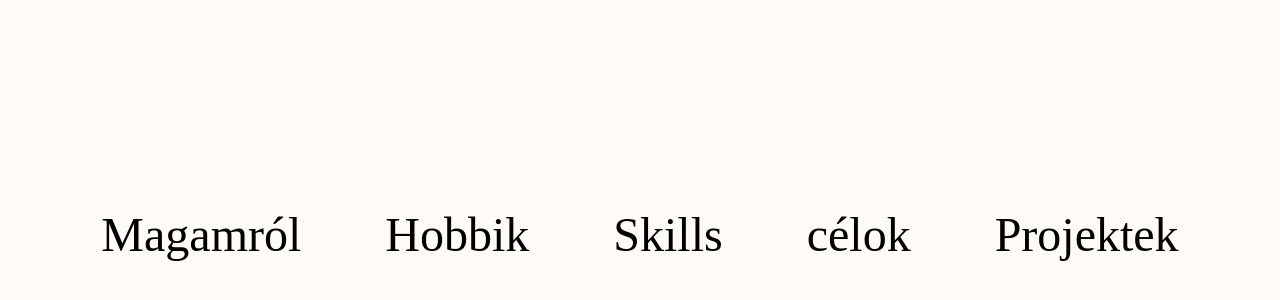
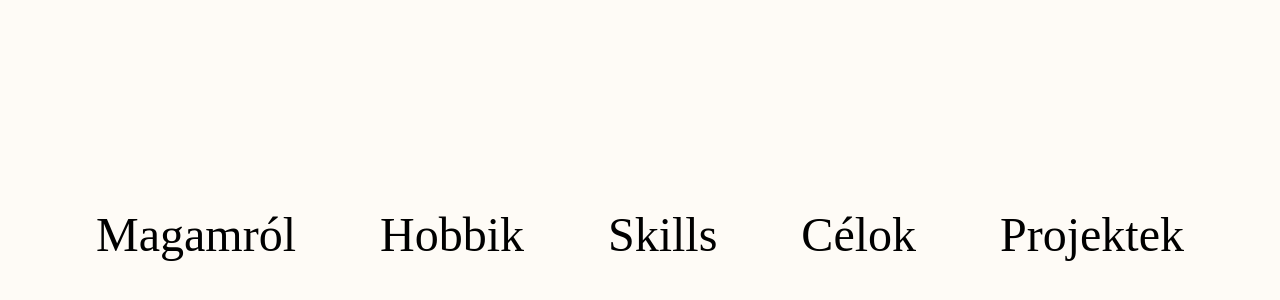
Before and after one commit to bufer99/Portfolio, a React (Create React App) app in the folder portfolio/: page / in a window 1280 px wide. Shown: the part 166-466 px from the top of the page. Built offline with nearby package versions, Linux system fonts and the light colour scheme; no server answers.

Commit message:
Update Navigation.js

```diff
--- a/portfolio/src/components/Navigation.js
+++ b/portfolio/src/components/Navigation.js
@@ -75,7 +75,7 @@ export const Navtigation = () => {
                             initial={{ y: 1000, opacity: 0 }}
                             exit={{ y: -1000, opacity: 0 }}
                             transition={{ delay: 0.4 }} onClick={click}>
-                            célok
+                            Célok
                         </Item>
                         <Item animate={{ y: 0, opacity: 1 }}
                             initial={{ y: 1000, opacity: 0 }}
```
